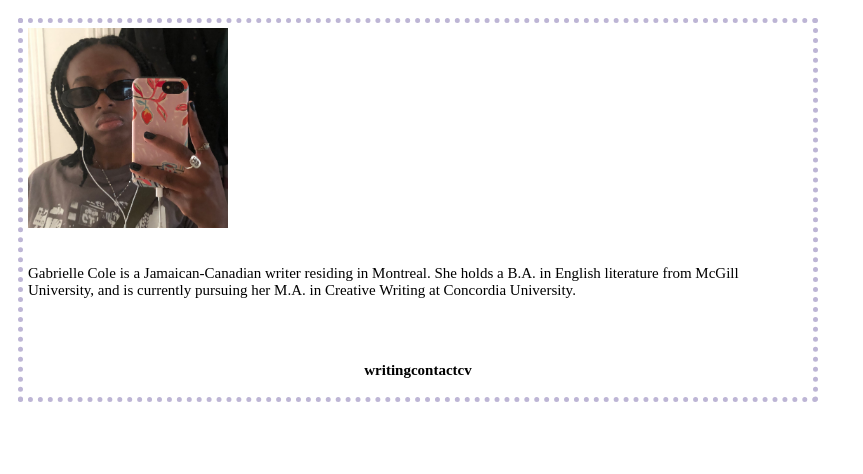
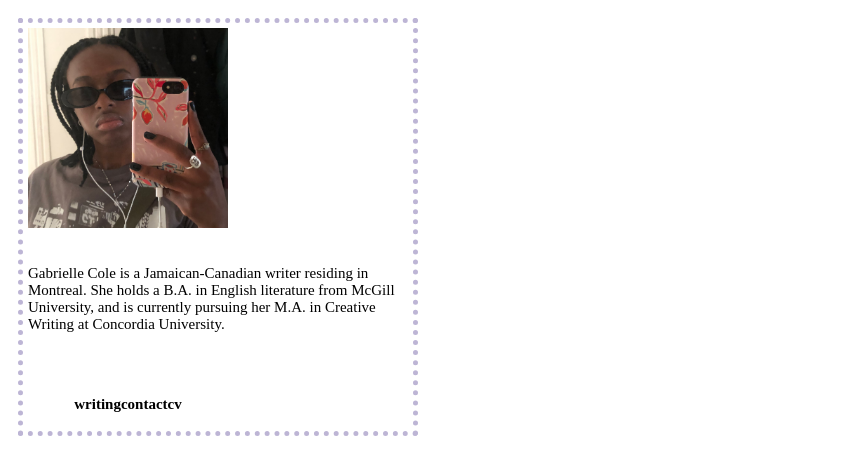
Before and after one commit to gabrielle-cole/portfolio, a plain HTML site: page index.html in a window 1280 px wide. Shown: the whole page, without its empty margins (0-863 px from the left). Drawn offline with Linux system fonts and the light colour scheme.

Commit message:
Update style-good.css

```diff
--- a/css/style-good.css
+++ b/css/style-good.css
@@ -42,7 +42,7 @@ a:hover {
 
 #content {
 	position: fixed;
-	width: 800px;
+	width: 400px;
 	padding: 10px;
 	margin: 0 auto;
 
@@ -59,5 +59,6 @@ a:hover {
 .flex-container {
   display: flex;
   justify-content: center;
+  width: 200px;
   flex-direction: row;
 }
```
